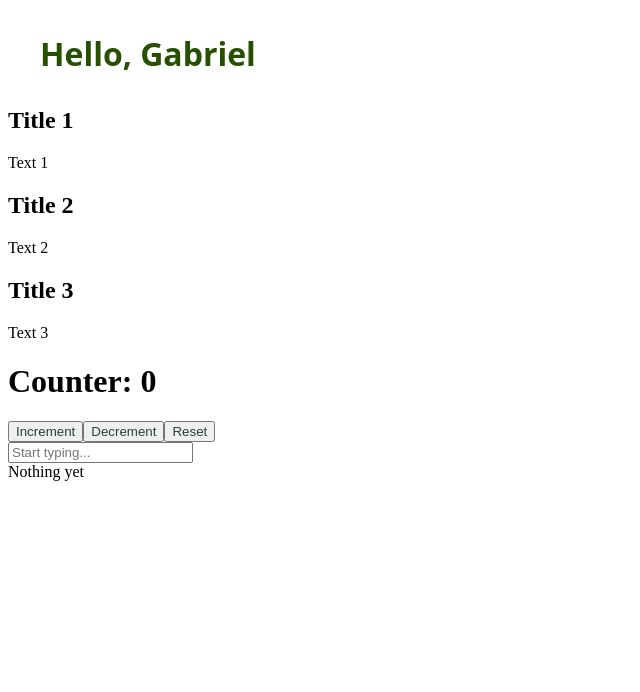
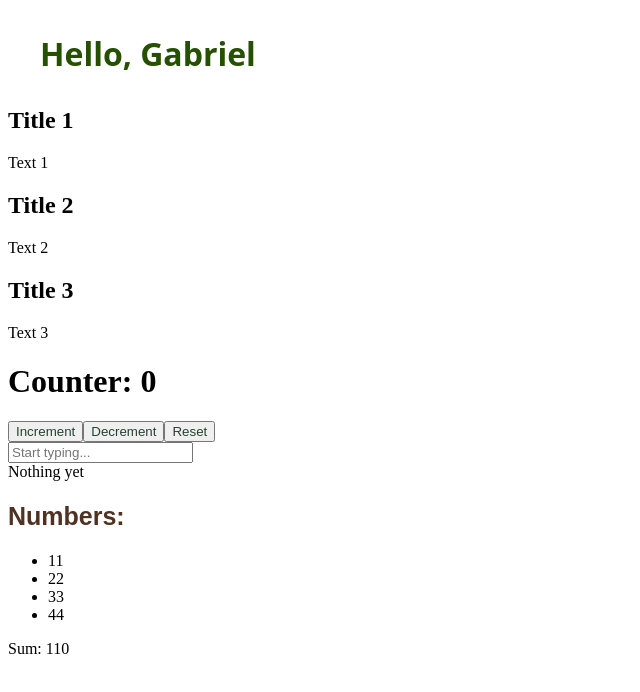
Before and after one commit to gabrielsantosdelima/frontend-studies, an Angular app in the folder angular-studies/: page / in a window 1280 px wide. Shown: the top 692 px of the page, without its empty margins (0-640 px from the left). Built offline with nearby package versions, Linux system fonts and the light colour scheme.

Commit message:
feat(sum): mirror derived sum with Angular computed

```diff
--- a/angular-studies/src/app/app.html
+++ b/angular-studies/src/app/app.html
@@ -16,5 +16,7 @@
     <app-counter/>
 
     <app-text-mirror/>
+
+    <app-sum-list/>
 </main>
 <router-outlet></router-outlet>
--- a/angular-studies/src/app/app.ts
+++ b/angular-studies/src/app/app.ts
@@ -4,11 +4,12 @@ import { Greeting } from './components/greeting/greeting';
 import { Card } from './components/card/card';
 import { Counter } from './components/counter/counter';
 import { TextMirror } from './components/text-mirror/text-mirror';
+import { SumList } from './components/sum-list/sum-list';
 
 @Component({
   selector: 'app-root',
   standalone: true,
-  imports: [RouterOutlet, Greeting, Card, Counter, TextMirror],
+  imports: [RouterOutlet, Greeting, Card, Counter, TextMirror, SumList],
   templateUrl: './app.html',
   styleUrl: './app.scss'
 })
--- /dev/null
+++ b/angular-studies/src/app/components/sum-list/sum-list.html
@@ -0,0 +1,7 @@
+<h2>Numbers:</h2>
+<ul>
+    @for(n of numbers(); track n.id){
+        <li>{{n.value}}</li>
+    }
+</ul>
+<p>Sum: {{totalSum()}}</p>
--- /dev/null
+++ b/angular-studies/src/app/components/sum-list/sum-list.scss
@@ -0,0 +1,5 @@
+h2{
+    font-family: Arial;
+    font-size: 25px;
+    color: #503222;
+}
--- /dev/null
+++ b/angular-studies/src/app/components/sum-list/sum-list.ts
@@ -0,0 +1,21 @@
+import { Component, computed, signal } from "@angular/core";
+
+@Component({
+    selector: 'app-sum-list',
+    standalone: true,
+    templateUrl: './sum-list.html',
+    styleUrl: './sum-list.scss'
+})
+
+export class SumList {
+    numbers = signal([
+        {id: 1, value: 11},
+        {id: 2, value: 22},
+        {id: 3, value: 33},
+        {id: 4, value: 44},
+    ])
+
+    totalSum = computed(() =>
+        this.numbers().reduce((acc, n) => acc + n.value, 0 )
+    );
+}
```
Also changed, not shown: 1 other file (tests, documents, lock files or other folders).
